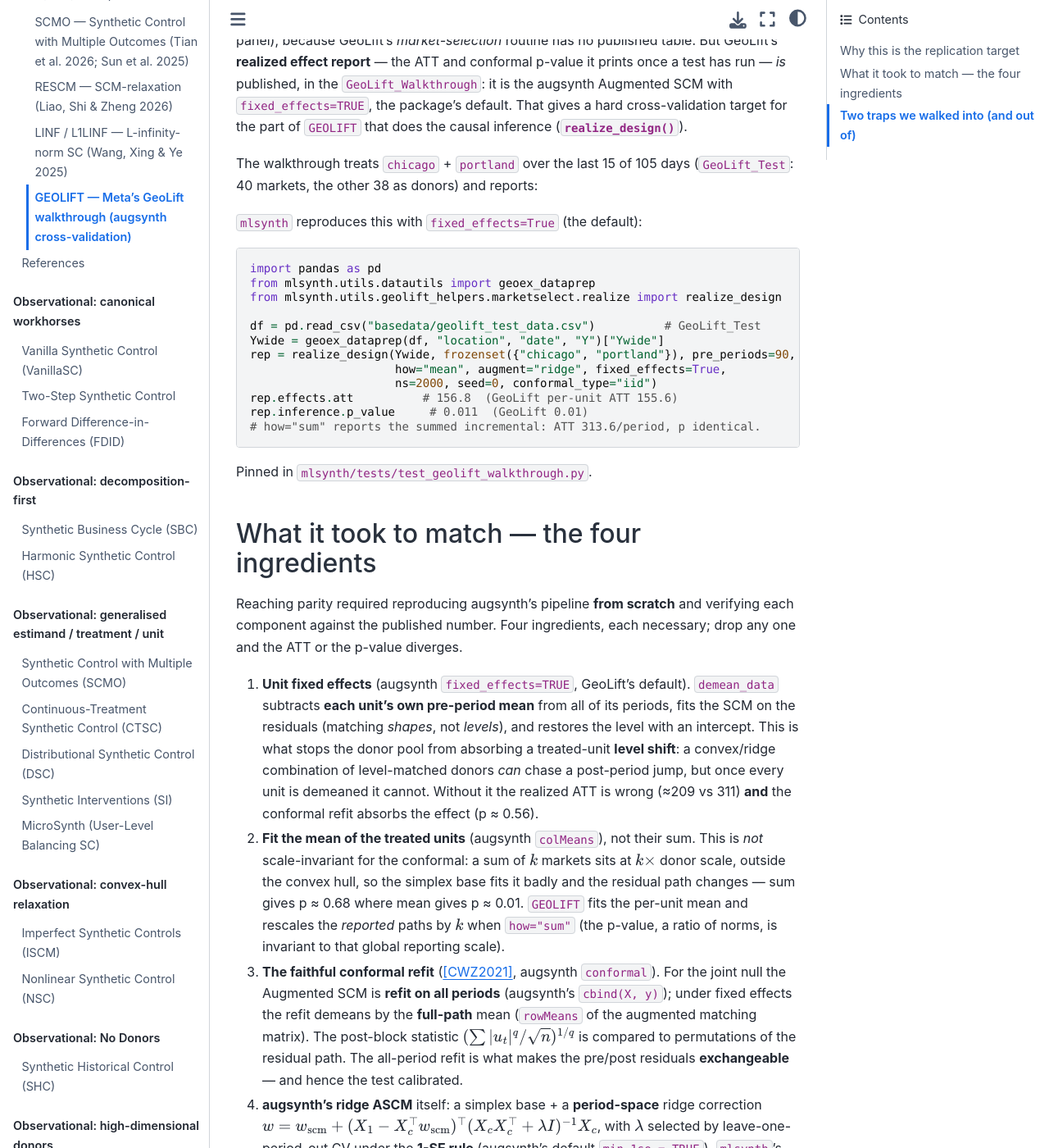
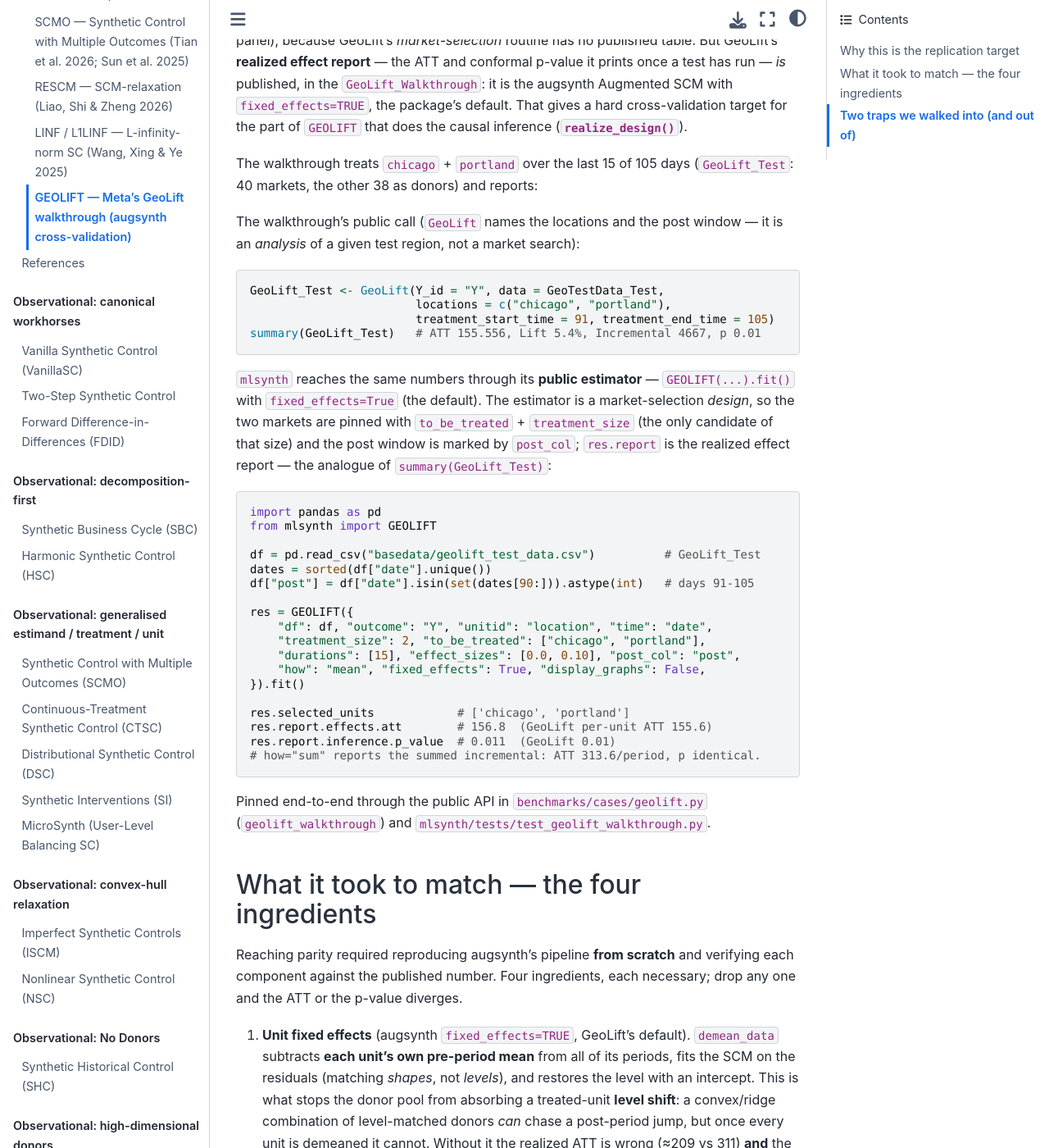
Before and after one commit to jgreathouse9/mlsynth, a Sphinx documentation site: the page built from docs/replications/geolift.rst, in a window 1280 px wide and 1400 px high, scrolled down 658 px. Shown: the whole window at 82% size. Built offline with Sphinx 7.4.7 and the Sphinx Book theme 1.1.4, drawn with Linux system fonts in a browser that asks for light colours; pages that are not in the unit, such as notebooks, are missing from menus.

Commit message:
GEOLIFT replication: drive the public GEOLIFT API, not internal helpers
The walkthrough cross-validation now runs the public estimator
GEOLIFT(...).fit() end-to-end -- the two markets pinned via to_be_treated +
treatment_size, the post window via post_col -- and checks res.report (the
analogue of GeoLift's summary(GeoLift_Test)) against the published numbers, the
same path a user takes. Previously the benchmark/doc called internal helpers
(fit_augsynth_once / conformal_pvalue / realize_design), which did not exercise
the public API.

- benchmarks/cases/geolift.py: public GEOLIFT.fit(); also asserts the design
  selects chicago+portland. Reproduces ATT 156.8/unit, lift 5.47%, incremental
  4704, conformal p 0.0115 (GeoLift 155.6 / 5.4% / 4667 / 0.01). ~18s.
- docs/replications/geolift.rst: show the R GeoLift(...) + summary() call beside
  the Python GEOLIFT(...).fit() that mirrors it.
- test_geolift_walkthrough.py: add a public-API end-to-end test (the helper-level
  tests stay for the how="sum" / scale-invariance / no-fixedeff guard cases).

https://claude.ai/code/session_01NFEcDVvBWKQwjc1u87fvFX

```diff
--- a/docs/replications/geolift.rst
+++ b/docs/replications/geolift.rst
@@ -40,24 +40,46 @@ Incremental Y (summed)         ``4667``
 Conformal p-value              ``0.01``
 ============================  =================
 
-``mlsynth`` reproduces this with ``fixed_effects=True`` (the default):
+The walkthrough's public call (``GeoLift`` names the locations and the post
+window — it is an *analysis* of a given test region, not a market search):
+
+.. code-block:: r
+
+   GeoLift_Test <- GeoLift(Y_id = "Y", data = GeoTestData_Test,
+                           locations = c("chicago", "portland"),
+                           treatment_start_time = 91, treatment_end_time = 105)
+   summary(GeoLift_Test)   # ATT 155.556, Lift 5.4%, Incremental 4667, p 0.01
+
+``mlsynth`` reaches the same numbers through its **public estimator** —
+``GEOLIFT(...).fit()`` with ``fixed_effects=True`` (the default). The estimator is
+a market-selection *design*, so the two markets are pinned with ``to_be_treated``
++ ``treatment_size`` (the only candidate of that size) and the post window is
+marked by ``post_col``; ``res.report`` is the realized effect report — the
+analogue of ``summary(GeoLift_Test)``:
 
 .. code-block:: python
 
    import pandas as pd
-   from mlsynth.utils.datautils import geoex_dataprep
-   from mlsynth.utils.geolift_helpers.marketselect.realize import realize_design
+   from mlsynth import GEOLIFT
 
    df = pd.read_csv("basedata/geolift_test_data.csv")          # GeoLift_Test
-   Ywide = geoex_dataprep(df, "location", "date", "Y")["Ywide"]
-   rep = realize_design(Ywide, frozenset({"chicago", "portland"}), pre_periods=90,
-                        how="mean", augment="ridge", fixed_effects=True,
-                        ns=2000, seed=0, conformal_type="iid")
-   rep.effects.att          # 156.8  (GeoLift per-unit ATT 155.6)
-   rep.inference.p_value     # 0.011  (GeoLift 0.01)
+   dates = sorted(df["date"].unique())
+   df["post"] = df["date"].isin(set(dates[90:])).astype(int)   # days 91-105
+
+   res = GEOLIFT({
+       "df": df, "outcome": "Y", "unitid": "location", "time": "date",
+       "treatment_size": 2, "to_be_treated": ["chicago", "portland"],
+       "durations": [15], "effect_sizes": [0.0, 0.10], "post_col": "post",
+       "how": "mean", "fixed_effects": True, "display_graphs": False,
+   }).fit()
+
+   res.selected_units            # ['chicago', 'portland']
+   res.report.effects.att        # 156.8  (GeoLift per-unit ATT 155.6)
+   res.report.inference.p_value  # 0.011  (GeoLift 0.01)
    # how="sum" reports the summed incremental: ATT 313.6/period, p identical.
 
-Pinned in ``mlsynth/tests/test_geolift_walkthrough.py``.
+Pinned end-to-end through the public API in ``benchmarks/cases/geolift.py``
+(``geolift_walkthrough``) and ``mlsynth/tests/test_geolift_walkthrough.py``.
 
 What it took to match — the four ingredients
 --------------------------------------------
```
Also changed, not shown: 2 other files.
